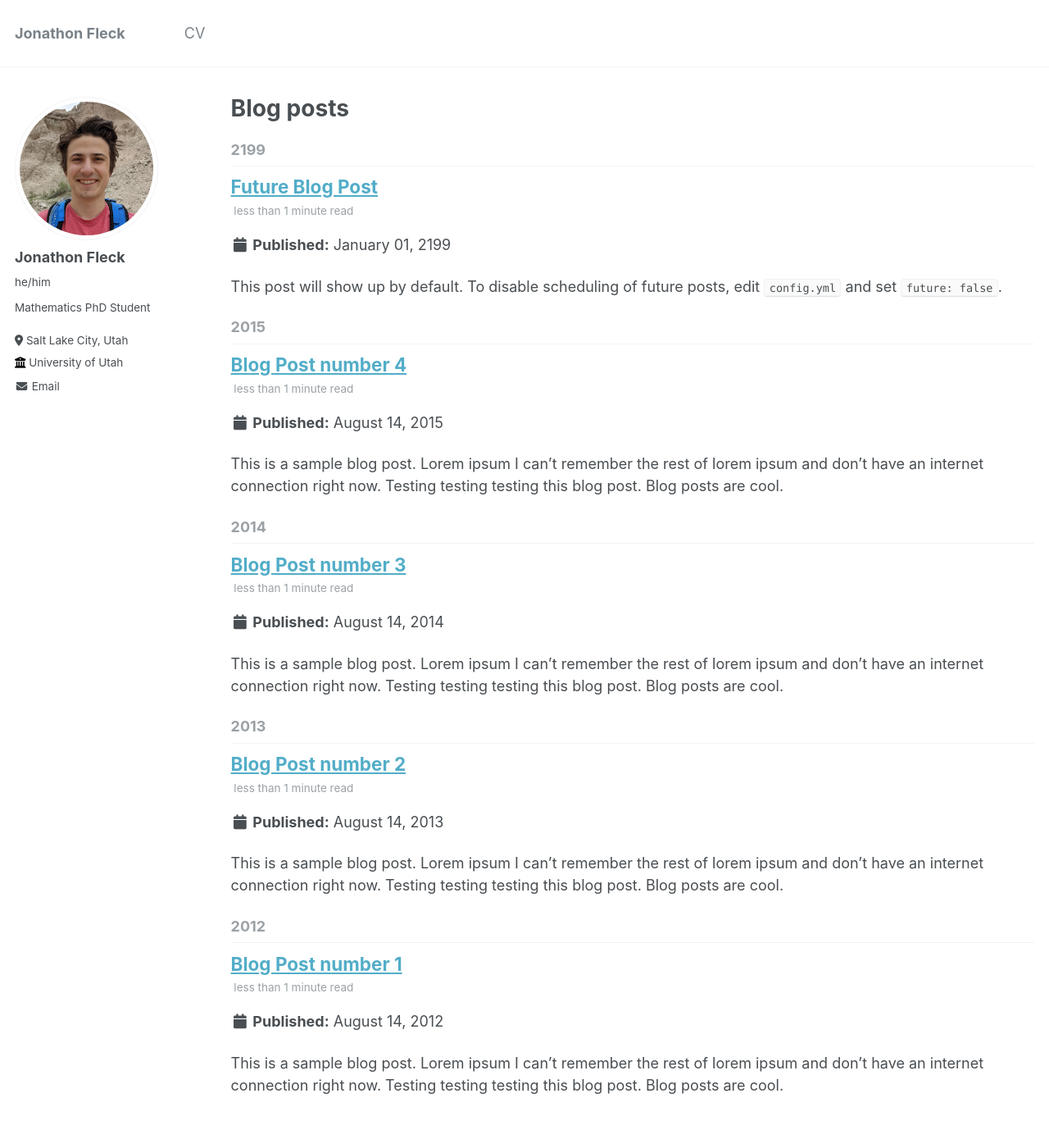
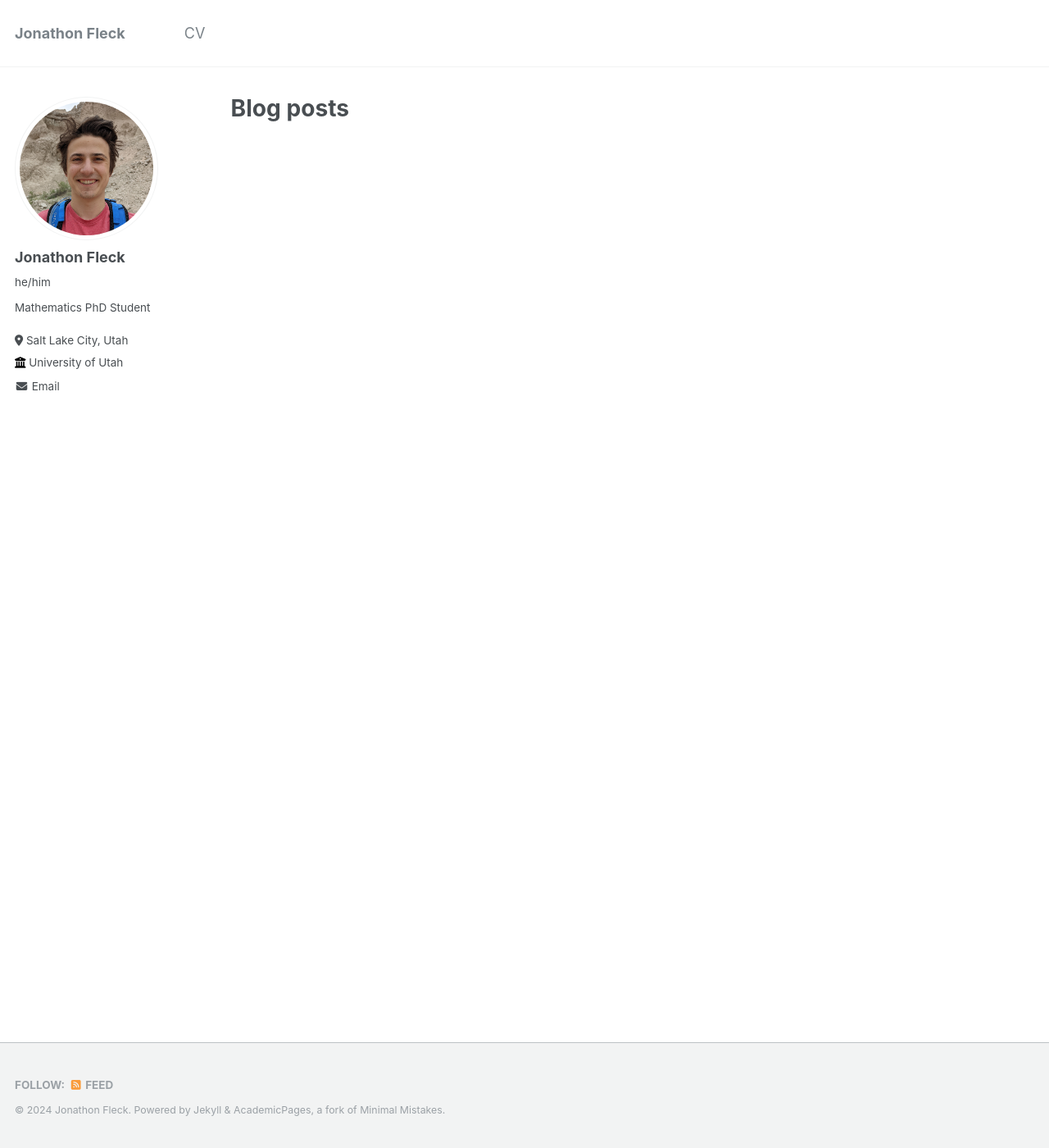
Before and after one commit to jonathon-fleck/jonathon-fleck.github.io, a Jekyll site: the page built from _pages/year-archive.html, in a window 1280 px wide and 1400 px high. Shown: the whole window at 82% size. Built offline with Jekyll 4.4.1, drawn with Linux system fonts in a browser that asks for light colours.

```diff
--- a/_includes/footer/custom.html
+++ b/_includes/footer/custom.html
@@ -1,3 +1,3 @@
 <!-- start custom footer snippets -->
-<a href="/sitemap/">Sitemap</a>
+<!-- a href="/sitemap/">Sitemap</a -->
 <!-- end custom footer snippets -->
--- a/_posts/2012-08-14-blog-post-1.md
+++ /dev/null
@@ -1,20 +0,0 @@
----
-title: 'Blog Post number 1'
-date: 2012-08-14
-permalink: /posts/2012/08/blog-post-1/
-tags:
-  - cool posts
-  - category1
-  - category2
----
-
-This is a sample blog post. Lorem ipsum I can't remember the rest of lorem ipsum and don't have an internet connection right now. Testing testing testing this blog post. Blog posts are cool.
-
-Headings are cool
-======
-
-You can have many headings
-======
-
-Aren't headings cool?
-------
--- a/_posts/2013-08-14-blog-post-2.md
+++ /dev/null
@@ -1,20 +0,0 @@
----
-title: 'Blog Post number 2'
-date: 2013-08-14
-permalink: /posts/2013/08/blog-post-2/
-tags:
-  - cool posts
-  - category1
-  - category2
----
-
-This is a sample blog post. Lorem ipsum I can't remember the rest of lorem ipsum and don't have an internet connection right now. Testing testing testing this blog post. Blog posts are cool.
-
-Headings are cool
-======
-
-You can have many headings
-======
-
-Aren't headings cool?
-------
--- a/_posts/2014-08-14-blog-post-3.md
+++ /dev/null
@@ -1,20 +0,0 @@
----
-title: 'Blog Post number 3'
-date: 2014-08-14
-permalink: /posts/2014/08/blog-post-3/
-tags:
-  - cool posts
-  - category1
-  - category2
----
-
-This is a sample blog post. Lorem ipsum I can't remember the rest of lorem ipsum and don't have an internet connection right now. Testing testing testing this blog post. Blog posts are cool.
-
-Headings are cool
-======
-
-You can have many headings
-======
-
-Aren't headings cool?
-------
--- a/_posts/2199-01-01-future-post.md
+++ /dev/null
@@ -1,11 +0,0 @@
----
-title: 'Future Blog Post'
-date: 2199-01-01
-permalink: /posts/2012/08/blog-post-4/
-tags:
-  - cool posts
-  - category1
-  - category2
----
-
-This post will show up by default. To disable scheduling of future posts, edit `config.yml` and set `future: false`.
```
Also changed, not shown: _portfolio/portfolio-1.md (deleted, +0 -7 lines), _portfolio/portfolio-2.html (deleted, +0 -7 lines), _posts/2015-08-14-blog-post-4.md (deleted, +0 -20 lines).
